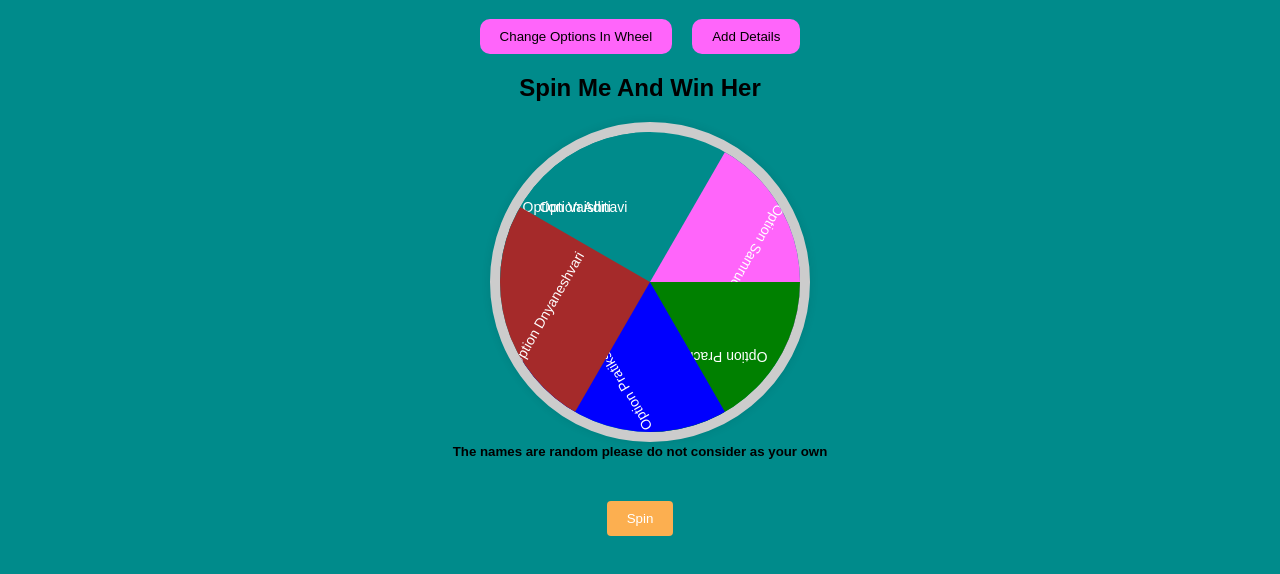
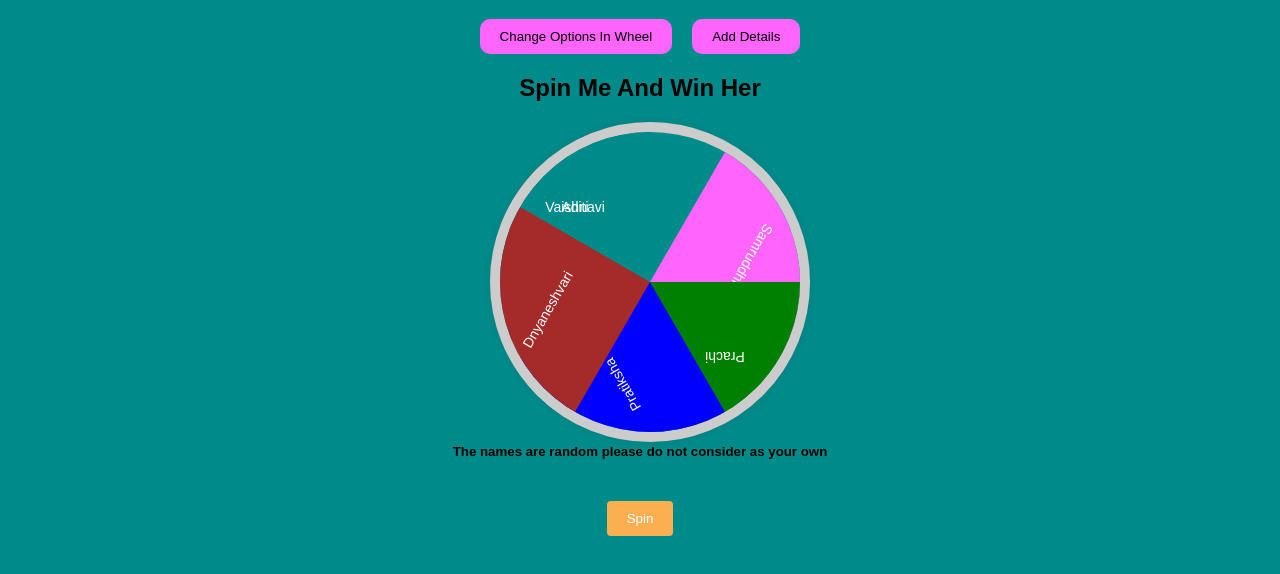
Before and after one commit to Amargai/Spin_me_win_her, a plain HTML site: page spinningwheel.html in a window 1280 px wide. Shown: the part 78-652 px from the top of the page. Drawn offline with Linux system fonts and the light colour scheme.

Commit message:
Spinning Wheel is updated
Updated due to issue in source code

```diff
--- a/spinningwheel.html
+++ b/spinningwheel.html
@@ -19,12 +19,12 @@
         <div class="wheel-container">
             <div class="pointer"></div>
             <div class="wheel" id="wheel">
-                <div>Option Vaishnavi</div>
-                <div>Option Aditi</div>
-                <div>Option Samruddhi</div>
-                <div>Option Prachi</div>
-                <div>Option Pratiksha</div>
-                <div>Option Dnyaneshvari</div>
+                <div>Vaishnavi</div>
+                <div>Aditi</div>
+                <div>Samruddhi</div>
+                <div> Prachi</div>
+                <div> Pratiksha</div>
+                <div> Dnyaneshvari</div>
             </div>
         </div>
         <H5>The names are random please do not consider as your own</H5>
```
